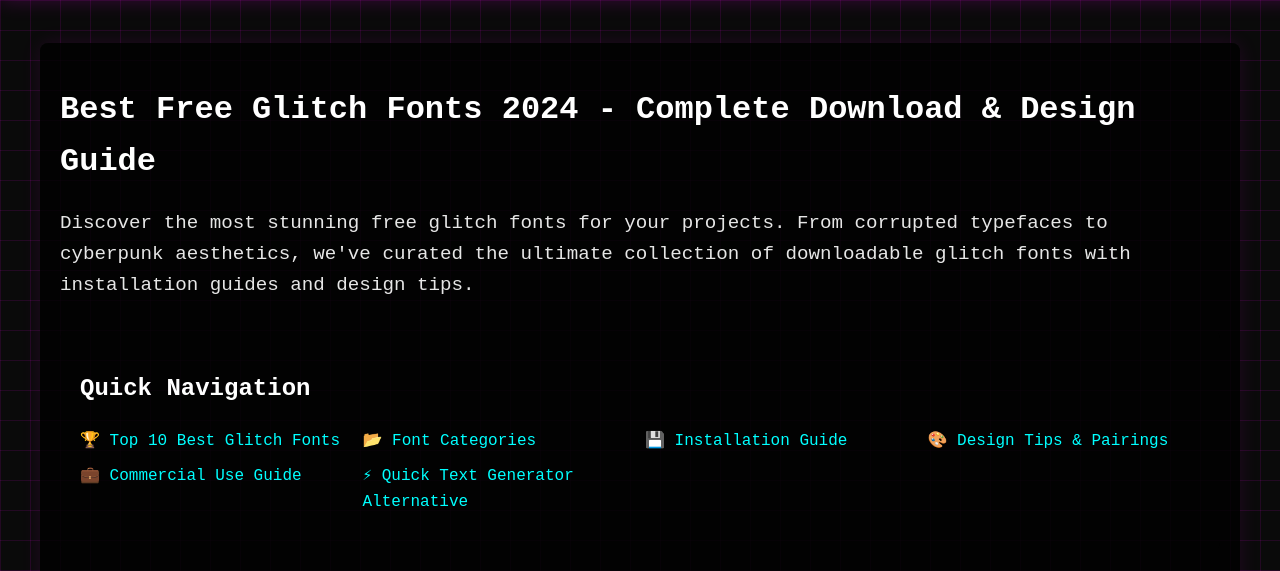
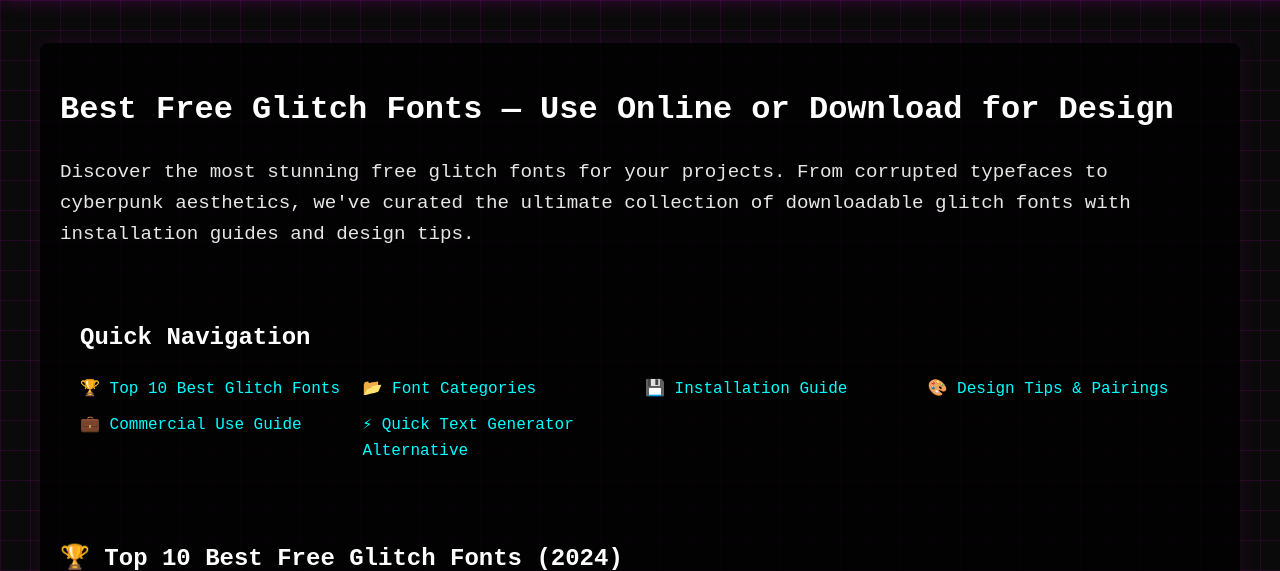
Before and after one commit to bryancollins99/glitch-text-generator, a Flask app: page /guides/fonts in a window 1280 px wide. Shown: the part 149-720 px from the top of the page. Run offline with Flask 3, Linux system fonts and the light colour scheme; some libraries are stand-ins or nearby versions.

Commit message:
Fix CTR on system-glitch and fonts guide pages
- system-glitch: rewrite title/meta/h1 from dry tech explainer to
  tool-forward ("Free Generator, Examples & What Causes Them") to
  match creative searcher intent (3,130 impressions, 0.03% CTR)
- fonts guide: remove stale "2024" date, drop emoji from meta,
  reframe from download-first to browser-use-first to match site
  (431 impressions, 0.5% CTR at position 9.3)

Co-Authored-By: Claude Sonnet 4.6 <noreply@anthropic.com>

```diff
--- a/templates/guides/fonts.html
+++ b/templates/guides/fonts.html
@@ -1,18 +1,18 @@
 {% extends "base.html" %}
 
-{% block title %}Best Free Glitch Fonts 2024 - Download & Install Guide{% endblock %}
+{% block title %}Best Free Glitch Fonts — Use Online or Download for Design{% endblock %}
 
 {% block head %}
-<meta name="description" content="🔤 50+ Best FREE Glitch Fonts for 2024! Download corrupted, distorted & digital fonts instantly. Installation guides, font pairings & design tips included!">
-<meta name="keywords" content="free glitch fonts, glitch font download, corrupted fonts, distorted fonts, digital fonts, cyberpunk fonts, retro fonts">
+<meta name="description" content="50+ free glitch, corrupted, and distorted fonts — use them instantly in your browser with the glitch text generator or download for design projects. Includes font pairings and tips.">
+<meta name="keywords" content="free glitch fonts, glitch font generator, corrupted fonts, distorted fonts, digital fonts, cyberpunk fonts, retro fonts">
 {% endblock %}
 
-{% block og_title %}Best Free Glitch Fonts 2024 - Download & Install Guide{% endblock %}
-{% block og_description %}🔤 50+ Best FREE Glitch Fonts for 2024! Download corrupted, distorted & digital fonts instantly. Installation guides, font pairings & design tips included!{% endblock %}
+{% block og_title %}Best Free Glitch Fonts — Use Online or Download for Design{% endblock %}
+{% block og_description %}50+ free glitch, corrupted, and distorted fonts — use them instantly in your browser with the glitch text generator or download for design projects. Includes font pairings and tips.{% endblock %}
 
 {% block content %}
 <div class="container guide-container">
-    <h1>Best Free Glitch Fonts 2024 - Complete Download & Design Guide</h1>
+    <h1>Best Free Glitch Fonts — Use Online or Download for Design</h1>
     <p class="lead">Discover the most stunning free glitch fonts for your projects. From corrupted typefaces to cyberpunk aesthetics, we've curated the ultimate collection of downloadable glitch fonts with installation guides and design tips.</p>
 
     <div class="quick-nav">
```
Also changed, not shown: templates/content/system-glitch.html (+4 -4 lines).
